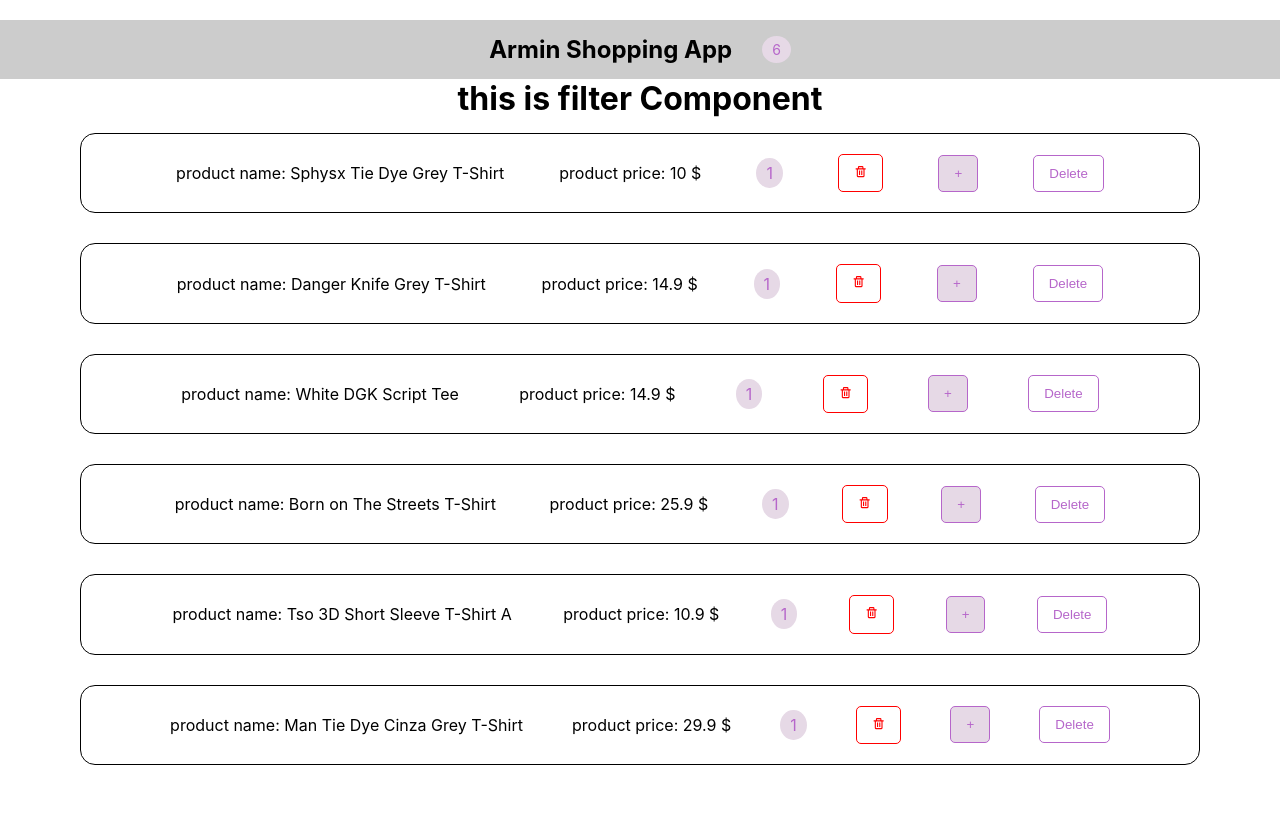
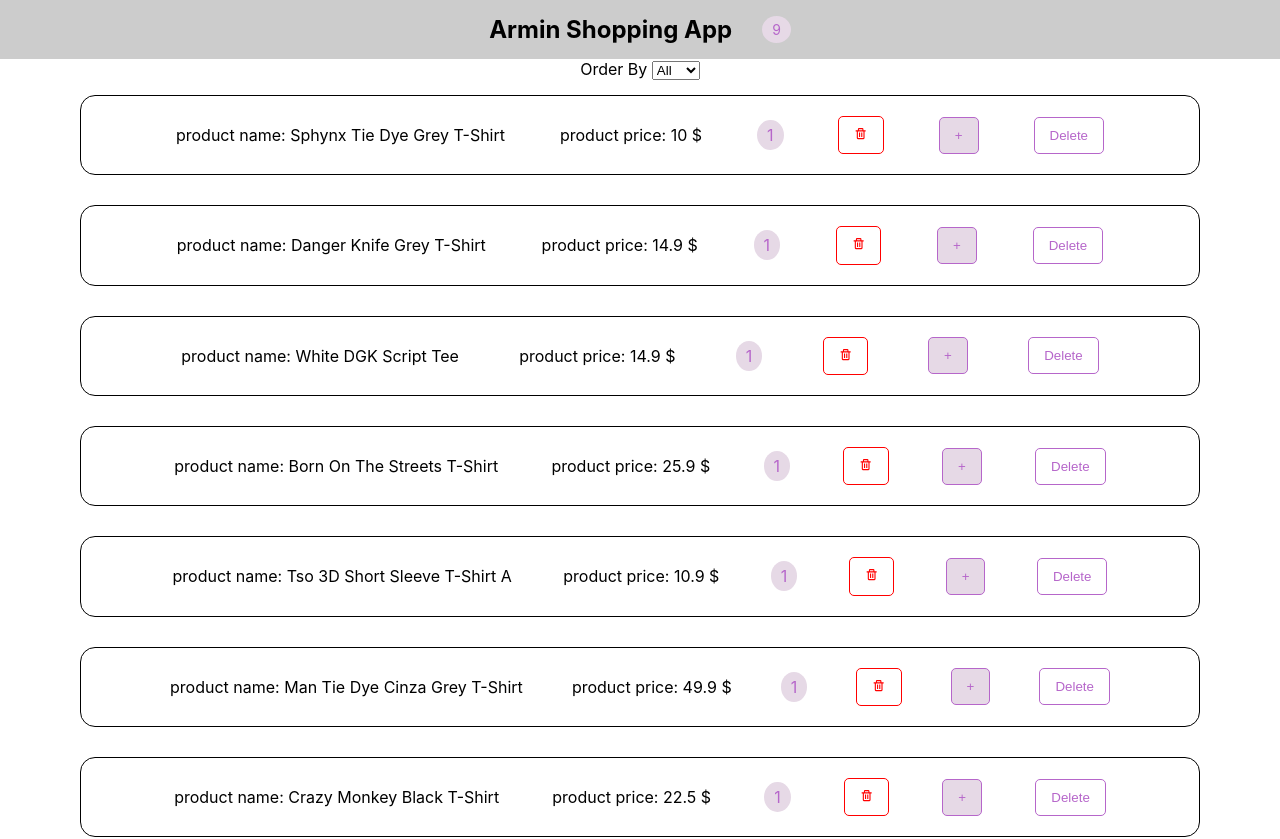
Before and after one commit to armin-bkh/Advanced-react-js-practice, a React (Create React App) app: page / in a window 1280 px wide. Shown: the top 839 px of the page. Before the commit the page ends 800 px from the top, so only its background shows below. Built offline with nearby package versions, Linux system fonts and the light colour scheme.

Commit message:
add Filter Component to The Shopping App for filter products order by Sizes

```diff
--- a/package.json
+++ b/package.json
@@ -12,6 +12,7 @@
     "react-icon": "^1.0.0",
     "react-icons": "^4.2.0",
     "react-scripts": "4.0.3",
+    "react-select": "^4.3.1",
     "web-vitals": "^1.1.2"
   },
   "scripts": {
--- a/src/Components/App/App.module.scss
+++ b/src/Components/App/App.module.scss
@@ -2,7 +2,7 @@
     width: 100%;
     min-height: 100vh;
     display: flex;
-    justify-content: center;
+    // justify-content: center;
     align-items: center;
     flex-flow: wrap column;
 }
--- a/src/Components/Context/Providers/ProductsProvider.jsx
+++ b/src/Components/Context/Providers/ProductsProvider.jsx
@@ -1,6 +1,6 @@
 import { useContext, useEffect, useState, useReducer } from "react";
 import { ProductsContext, ProductsDispatcherContext } from "../ProductsContext";
-import { productsData } from '../../../db/Products';
+import { productsData } from '../../../db/products';
 // const initialState = [
 //   { title: "React-js", price: "98 $", id: 1, quantity: 1 },
 //   { title: "Node-js", price: "88 $", id: 2, quantity: 2 },
@@ -41,6 +41,13 @@ const reducer = (state, action) => {
     case "delete": {
       const newList = state.filter((el) => el.id !== action.id);
       return newList;
+    }
+    case "filter": {
+      if(action.event.target.value === "") return productsData
+      else {
+        const updatedProducts = productsData.filter(el => el.availableSizes.indexOf(action.event.target.value) >= 0)
+        return updatedProducts;
+      }
     }
     default:
       return state;
@@ -91,5 +98,9 @@ export const useProductsActions = () => {
     dispatch({type: 'change', id: id, event: e})
   };
 
-  return { deleteHandler, incrementHandler, decrementHandler, changeHanlder };
+  const filterHandler = (e) =>{
+    dispatch({type: 'filter', event: e});
+  }
+
+  return { deleteHandler, incrementHandler, decrementHandler, changeHanlder, filterHandler };
 };
--- a/src/Components/Filter/Filter.jsx
+++ b/src/Components/Filter/Filter.jsx
@@ -1,6 +1,37 @@
+import { useState } from 'react';
+import Select from 'react-select';
+import { useProductsActions } from '../Context/Providers/ProductsProvider';
+
+// const Options = [
+//     {value: '', label: 'ALL'},
+//     {value: 'S', label: 'S'},
+//     {value: 'XS', label: 'XS'},
+//     {value: 'M', label: 'M'},
+//     {value: 'X', label: 'X'},
+//     {value: 'XL', label: 'XL'},
+//     {value: 'XXL', label: 'XXL'},
+// ]
+
 const Filter = () => {
+    const [value, setValue] = useState("");
+    const {filterHandler} = useProductsActions();
+    const changeHandler = (e) =>{
+        setValue(e.target.value);
+        filterHandler(e);
+    }
     return (
-        <h1>this is filter Component</h1>
+        <div>
+        <label htmlFor="">Order By </label>
+        <select value={value} onChange={changeHandler}>
+            <option value="">All</option>
+            <option value="XS">XS</option>
+            <option value="S">S</option>
+            <option value="M">M</option>
+            <option value="X">X</option>
+            <option value="XL">XL</option>
+            <option value="XXL">XXL</option>
+        </select>
+        </div>
      );
 }
 
--- a/src/db/Products.js
+++ b/src/db/Products.js
@@ -1,61 +1,101 @@
 export const productsData = [
   {
     id: 1,
-        sku: 123456789123456,
-        title: "Sphysx Tie Dye Grey T-Shirt",
+    sku: 18644119330491312,
+    title: "Sphynx Tie Dye Grey T-Shirt",
     quantity: 1,
-        sescription: "Sphysx Tie Dye Grey",
-        availbaleSizes: ["X", "L", "XL", "XXL"],
+    description: "Sphynx Tie Dye Grey",
+    availableSizes: ["X", "L", "XL", "XXL"],
     price: 10,
-        isFreeShopping: true,
+    isFreeShipping: true,
+  },
+
+  {
+    id: 2,
+    sku: 11854078013954528,
+    title: "Danger Knife Grey T-Shirt",
+    quantity: 1,
+    description: "Danger Knife Grey",
+    availableSizes: ["X", "M", "L"],
+    price: 14.9,
+    isFreeShipping: true,
+  },
+
+  {
+    id: 3,
+    sku: 876661122392077,
+    title: "White DGK Script Tee",
+    quantity: 1,
+    description: "White DGK Script",
+    availableSizes: ["X", "M", "L"],
+    price: 14.9,
+    isFreeShipping: true,
+  },
+
+  {
+    id: 4,
+    sku: 9197907543445677,
+    title: "Born On The Streets  T-Shirt",
+    quantity: 1,
+    description: "Born On The Streets",
+    availableSizes: ["XL"],
+    price: 25.9,
+    isFreeShipping: false,
+  },
+
+  {
+    id: 5,
+    sku: 10547961582846888,
+    title: "Tso 3D Short Sleeve T-Shirt A",
+    quantity: 1,
+    description: "Tso 3D Short Sleeve",
+    availableSizes: ["X", "L", "XL"],
+    price: 10.9,
+    isFreeShipping: false,
+  },
+
+  {
+    id: 6,
+    sku: 6090484789343891,
+    title: "Man Tie Dye Cinza Grey T-Shirt",
+    quantity: 1,
+    description: "Man Tie Dye Cinza Grey",
+    availableSizes: ["XL", "XXL"],
+    price: 49.9,
+    isFreeShipping: false,
+  },
+
+  {
+    id: 7,
+    sku: 18532669286405342,
+    title: "Crazy Monkey Black T-Shirt",
+    quantity: 1,
+    description: "1977 Infantil",
+    availableSizes: ["S"],
+    style: "Preto com listras brancas",
+    price: 22.5,
+    isFreeShipping: true,
+  },
+
+  {
+    id: 8,
+    sku: 5619496040738316,
+    title: "Tso 3D Black T-Shirt",
+    quantity: 1,
+    description: "",
+    availableSizes: ["XL"],
+    style: "Azul escuro",
+    price: 18.7,
+    isFreeShipping: false,
   },
   {
-        id: 2,
-        sku: 123452769823956,
-        title: "Danger Knife Grey T-Shirt",
+    id: 9,
+    sku: 11600983276356165,
+    title: "Crazy Monkey Grey",
     quantity: 1,
-        sescription: "Danger Knife Grey",
-        availbaleSizes: ["X", "M", "L"],
-        price: 14.9,
-        isFreeShopping: true,
+    description: "",
+    availableSizes: ["L", "XL"],
+    price: 134.9,
+    isFreeShipping: true,
   },
-    {
-        id: 3,
-        sku: 123466729123796,
-        title: "White DGK Script Tee",
-        quantity: 1,
-        sescription: "White DGK Script",
-        availbaleSizes: ["X", "L", "M"],
-        price: 14.9,
-        isFreeShopping: true,
-    },
-    {
-        id: 4,
-        sku: 123456710120452,
-        title: "Born on The Streets T-Shirt",
-        quantity: 1,
-        sescription: "Born on The Streets",
-        availbaleSizes: ["XL"],
-        price: 25.9,
-        isFreeShopping: true,
-    },{
-        id: 5,
-        sku: 427456459823456,
-        title: "Tso 3D Short Sleeve T-Shirt A",
-        quantity: 1,
-        sescription: "Tso 3D Short Sleeve",
-        availbaleSizes: ["X", "L", "XL"],
-        price: 10.9,
-        isFreeShopping: true,
-    }
-    ,{
-        id: 6,
-        sku: 843756182223478,
-        title: "Man Tie Dye Cinza Grey T-Shirt",
-        quantity: 1,
-        sescription: "Man Tie Dye Cinza Grey",
-        availbaleSizes: ["XL", "XXL"],
-        price: 29.9,
-        isFreeShopping: true,
-    }
-]
+];
```
Also changed, not shown: 1 other file (tests, documents, lock files or other folders). Lines whose indentation alone changed are shown as unchanged.
